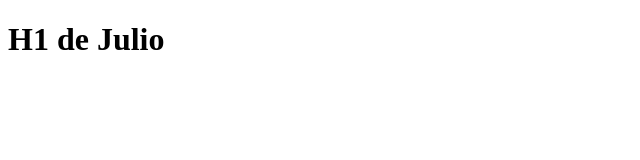
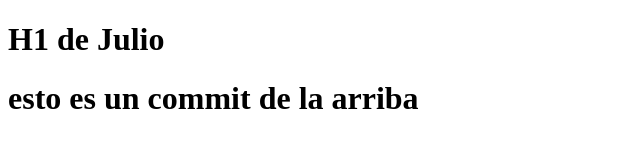
Before and after one commit to os-ugalde/ejemplo-git, a plain HTML site: page index.html in a window 1280 px wide. Shown: the whole page, without its empty margins (0-640 px from the left). Drawn offline with Linux system fonts and the light colour scheme.

Commit message:
Update index.html

```diff
--- a/index.html
+++ b/index.html
@@ -8,5 +8,6 @@
 </head>
 <body>
     <h1>H1 de Julio</h1>
+    <h1>esto es un commit de la arriba
 </body>
 </html>
```
